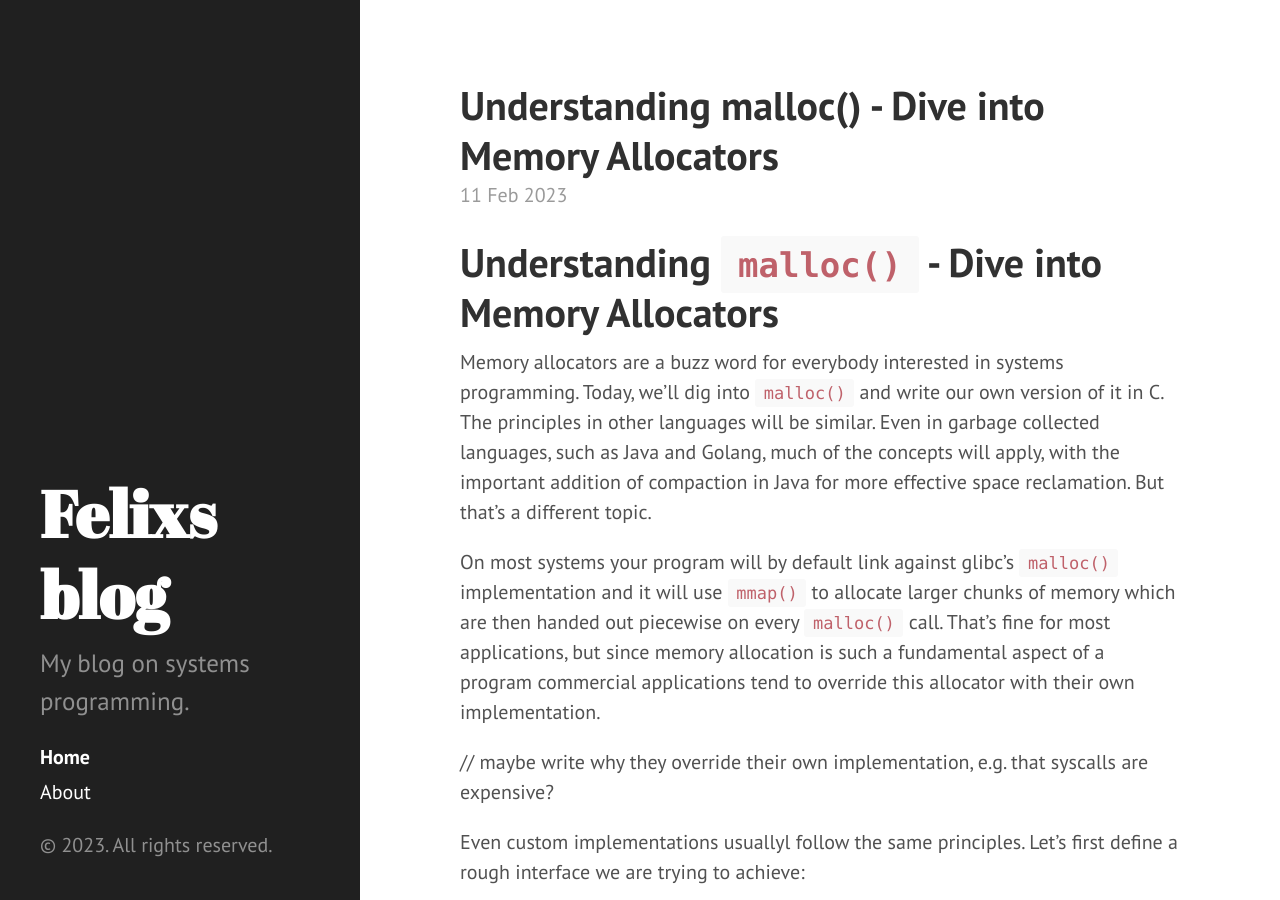
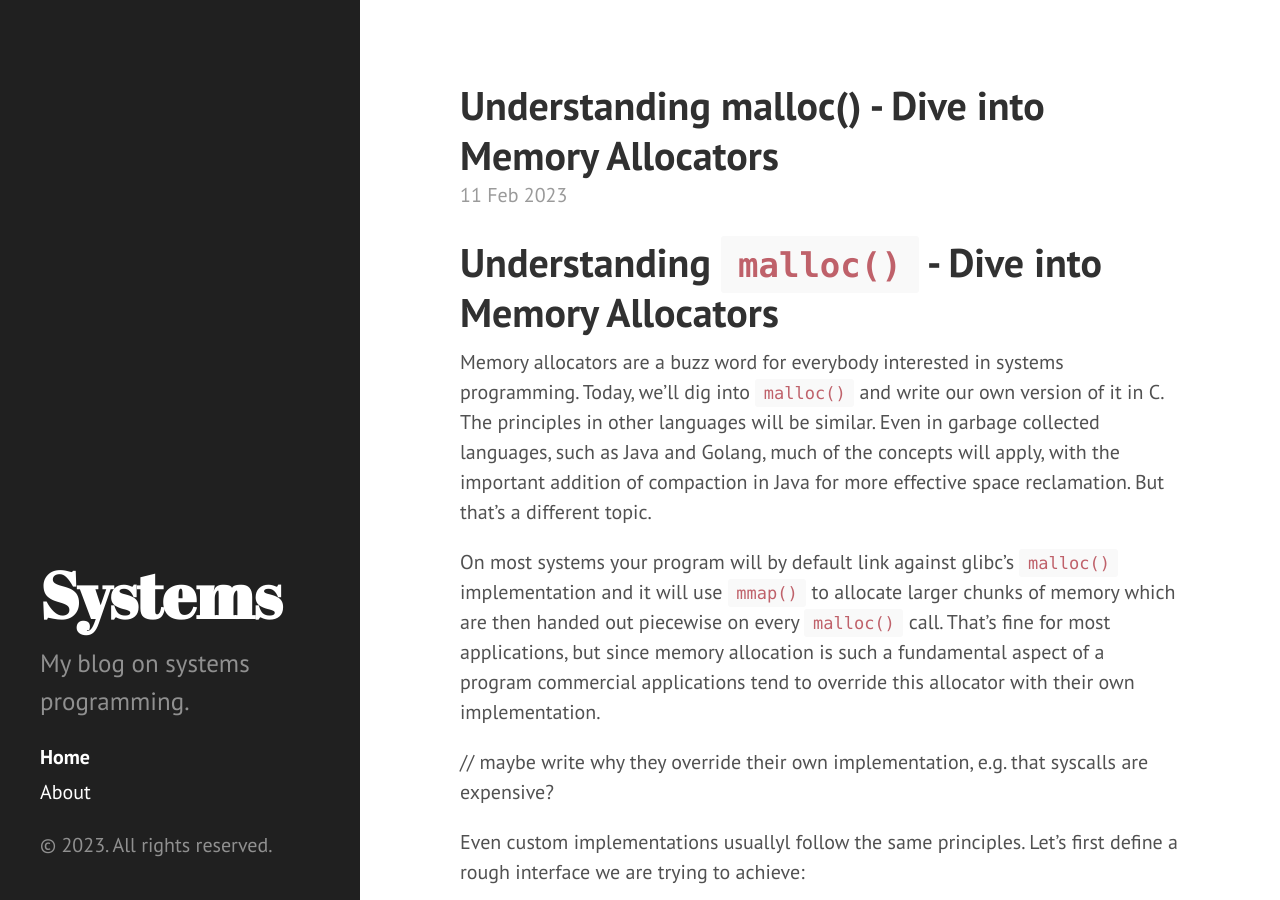
Before and after one commit to schmollf/schmollf.github.io, a Jekyll site: the page built from index.html, in a window 1280 px wide and 900 px high. Built offline with Jekyll 4.4.1, drawn with Linux system fonts in a browser that asks for light colours; the list of posts is cut into pages by our own code.

Commit message:
change config

```diff
--- a/_config.yml
+++ b/_config.yml
@@ -1,8 +1,9 @@
 # Setup
-title:            "Felixs blog"
-tagline:          "Felixs blog"
+title:            "Systems"
+tagline:          "Systems"
 description:      'My blog on systems programming.'
-url:              https://schmollf.github.io
+url:              https://schmollf.github.io/
+baseurl:          /
 paginate:         5
 
 # About and contact
@@ -14,6 +15,3 @@ author:
 plugins:
   - jekyll-paginate
   - jekyll-gist
-
-# Custom vars
-version:          3.0.0
```
